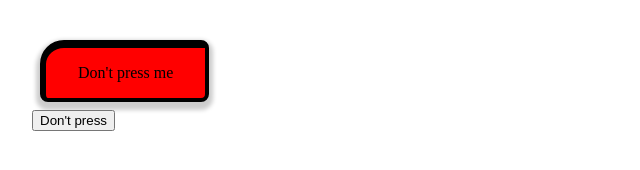
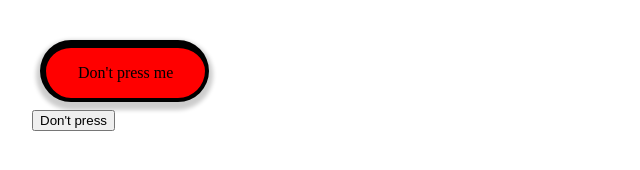
Before and after one commit to 09871/SchoolCode, a plain HTML site: page index.html in a window 1280 px wide. Shown: the whole page, without its empty margins (0-640 px from the left). Drawn offline with Linux system fonts and the light colour scheme.

Commit message:
Update index.html

```diff
--- a/index.html
+++ b/index.html
@@ -15,8 +15,8 @@
          background: #ff0000;
          color: #000000;
          border: #000000 solid 4px;
-         border-radius: 8px;
-         border-top-left-radius: 24px;
+         border-radius: 90px;
+         border-top-left-radius: 90px;
          border-left-color: #000000;
          border-left-width: 6px;
          border-top-width: 8px;
@@ -31,7 +31,6 @@
         animation-fill-mode: forwards;
         animation-direction: normal;
        }
-
        @keyframes hover-effect {
         to {
          background-color: #ffffff;
```
